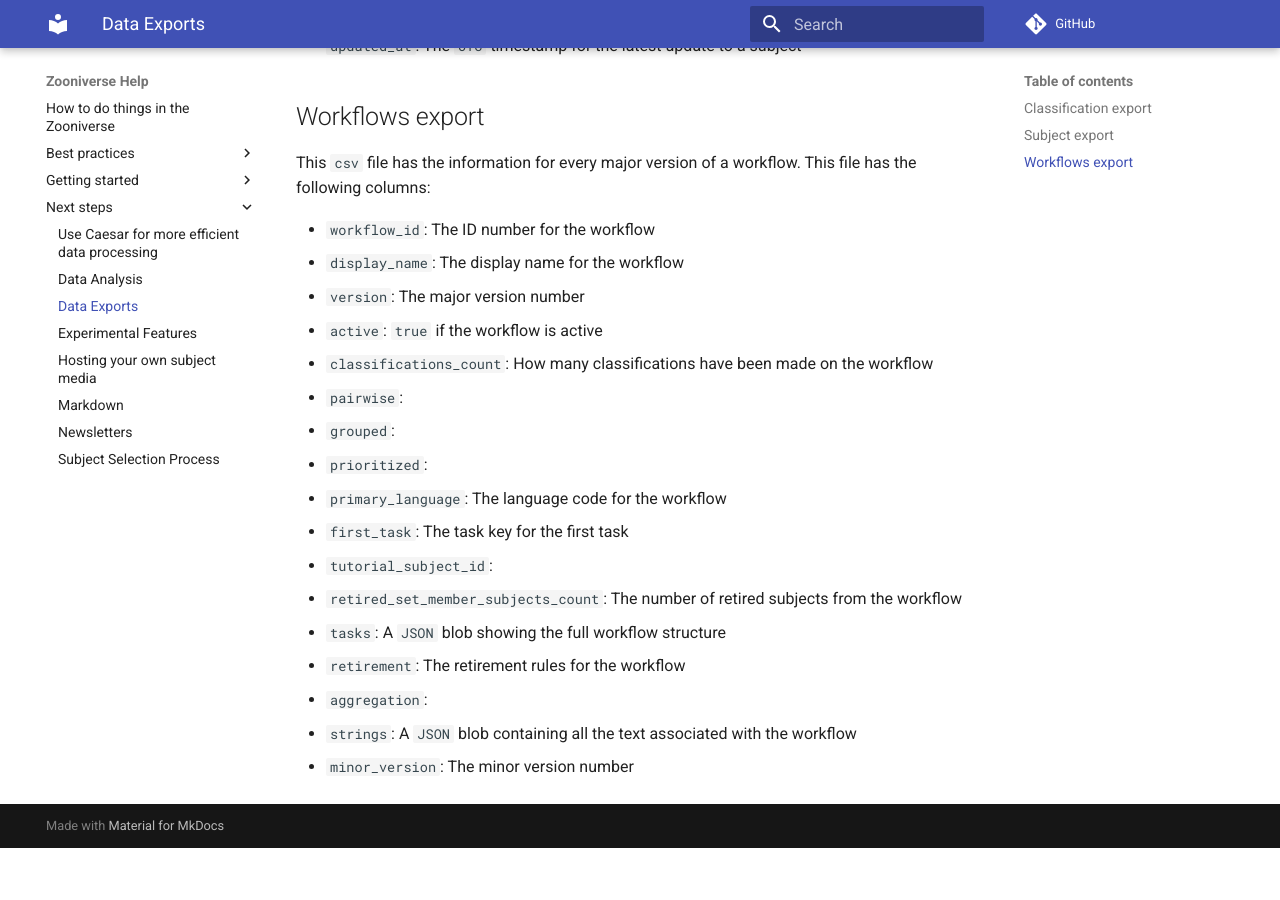
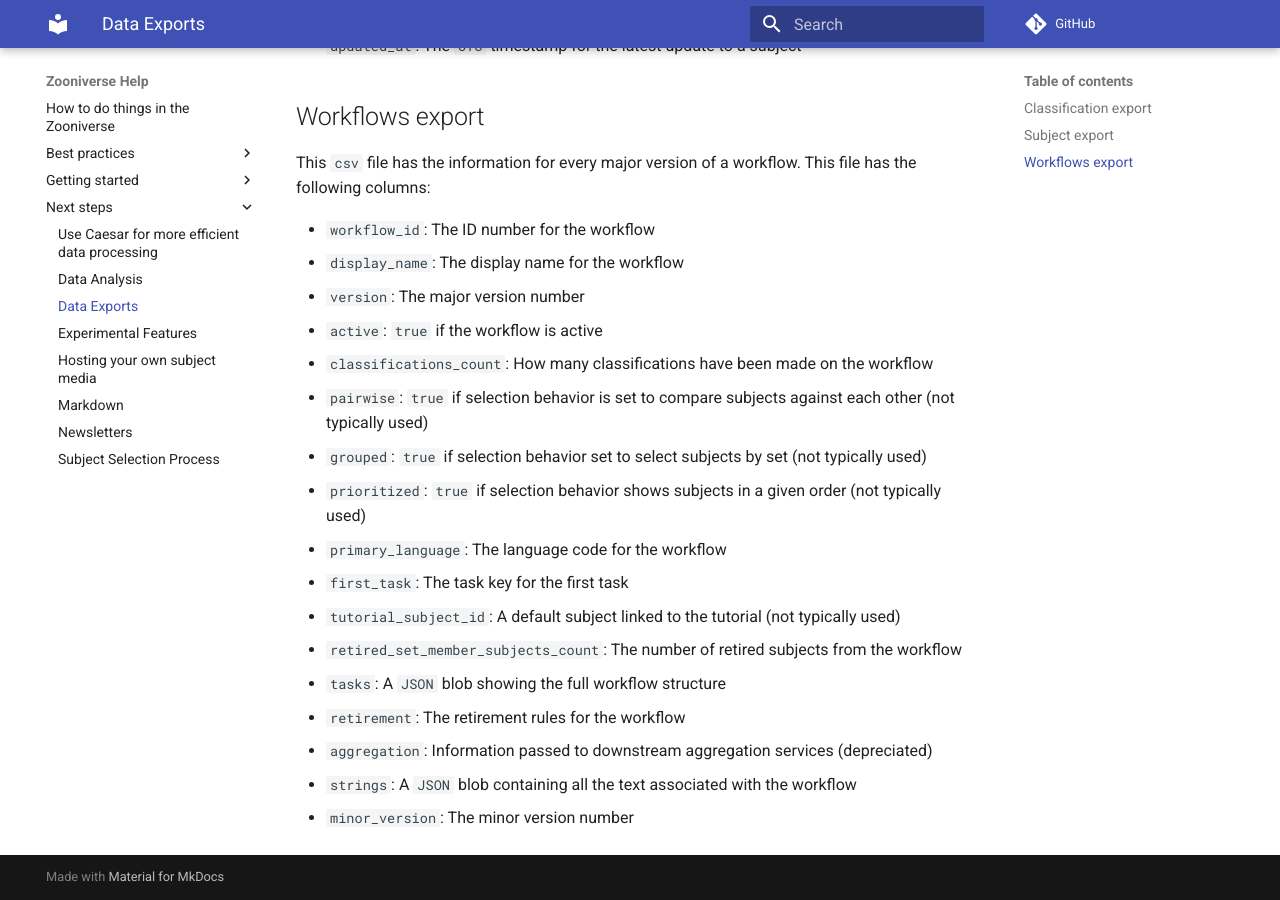
Before and after one commit to zooniverse/help, an MkDocs documentation site: the page built from docs/next-steps/data-exports.md, in a window 1280 px wide and 900 px high, scrolled down 1466 px. Built offline with MkDocs 1.6.1 and Material for MkDocs 9.7.7, drawn with Linux system fonts in a browser that asks for light colours; comment, search, counter and statistics services are not loaded; before the commit the page ends 2314 px from its top, so only the background shows below that.

Commit message:
Fill in information about last few columns

```diff
--- a/docs/next-steps/data-exports.md
+++ b/docs/next-steps/data-exports.md
@@ -46,15 +46,15 @@ This `csv` file has the information for every major version of a workflow.  This
 * `version`: The major version number
 * `active`: `true` if the workflow is active
 * `classifications_count`: How many classifications have been made on the workflow
-* `pairwise`:
-* `grouped`:
-* `prioritized`:
+* `pairwise`: `true` if selection behavior is set to compare subjects against each other (not typically used)
+* `grouped`: `true` if selection behavior set to select subjects by set (not typically used)
+* `prioritized`: `true` if selection behavior shows subjects in a given order (not typically used)
 * `primary_language`: The language code for the workflow
 * `first_task`: The task key for the first task
-* `tutorial_subject_id`:
+* `tutorial_subject_id`: A default subject linked to the tutorial (not typically used)
 * `retired_set_member_subjects_count`: The number of retired subjects from the workflow
 * `tasks`: A `JSON` blob showing the full workflow structure
 * `retirement`: The retirement rules for the workflow
-* `aggregation`:
+* `aggregation`: Information passed to downstream aggregation services (depreciated)
 * `strings`: A `JSON` blob containing all the text associated with the workflow
 * `minor_version`: The minor version number
```
